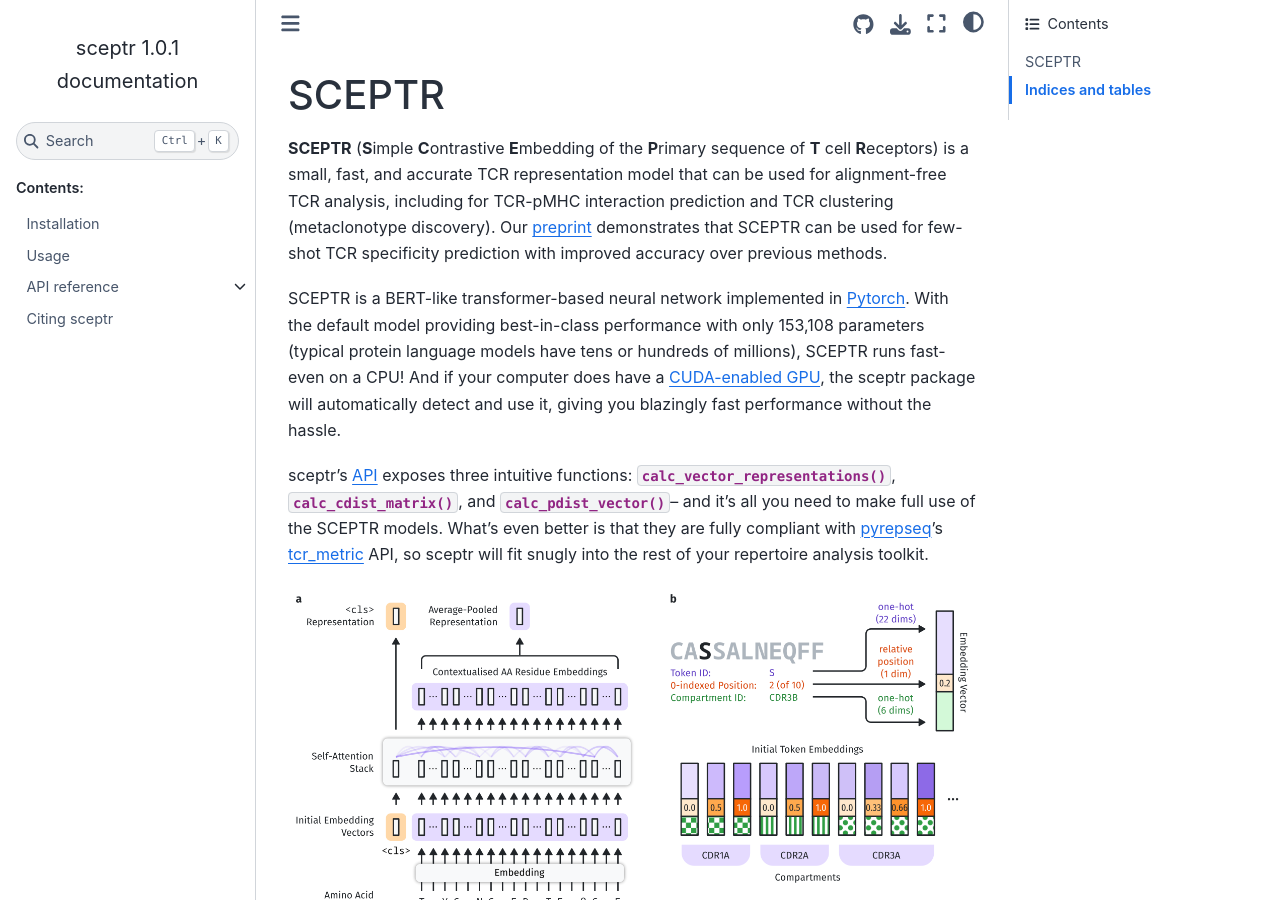
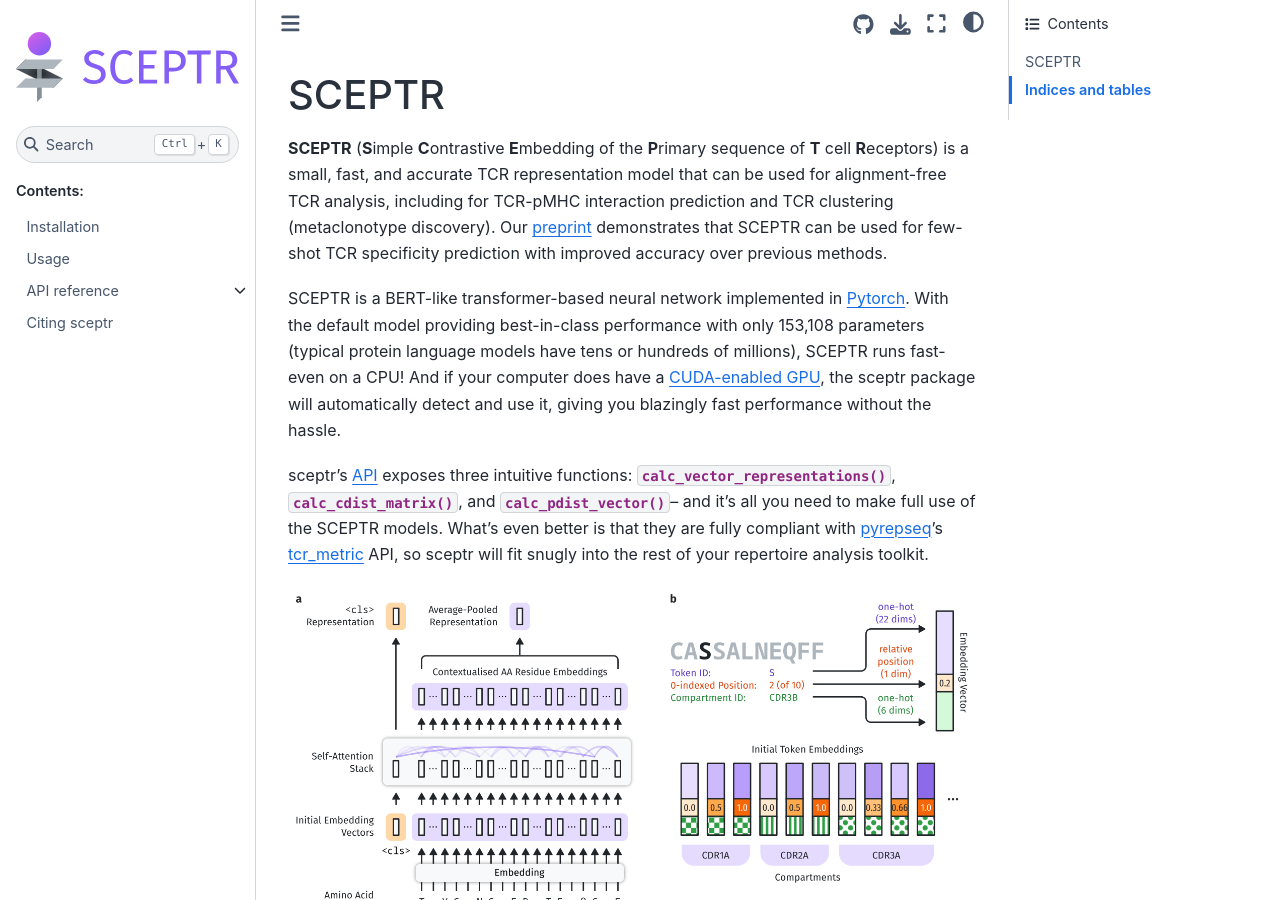
Before and after one commit to yutanagano/sceptr, a Sphinx documentation site: the page built from docs/index.rst, in a window 1280 px wide and 900 px high. Built offline with Sphinx 7.4.7 and the Sphinx Book theme 1.1.4, drawn with Linux system fonts in a browser that asks for light colours.

Commit message:
Use logo in html docs

```diff
--- a/docs/conf.py
+++ b/docs/conf.py
@@ -26,6 +26,7 @@
 # https://www.sphinx-doc.org/en/master/usage/configuration.html#options-for-html-output
 
 html_theme = "sphinx_book_theme"
+html_logo = "../sceptr.svg"
 html_theme_options = {
     "repository_url": "https://github.com/yutanagano/sceptr",
     "path_to_docs": "docs",
```
